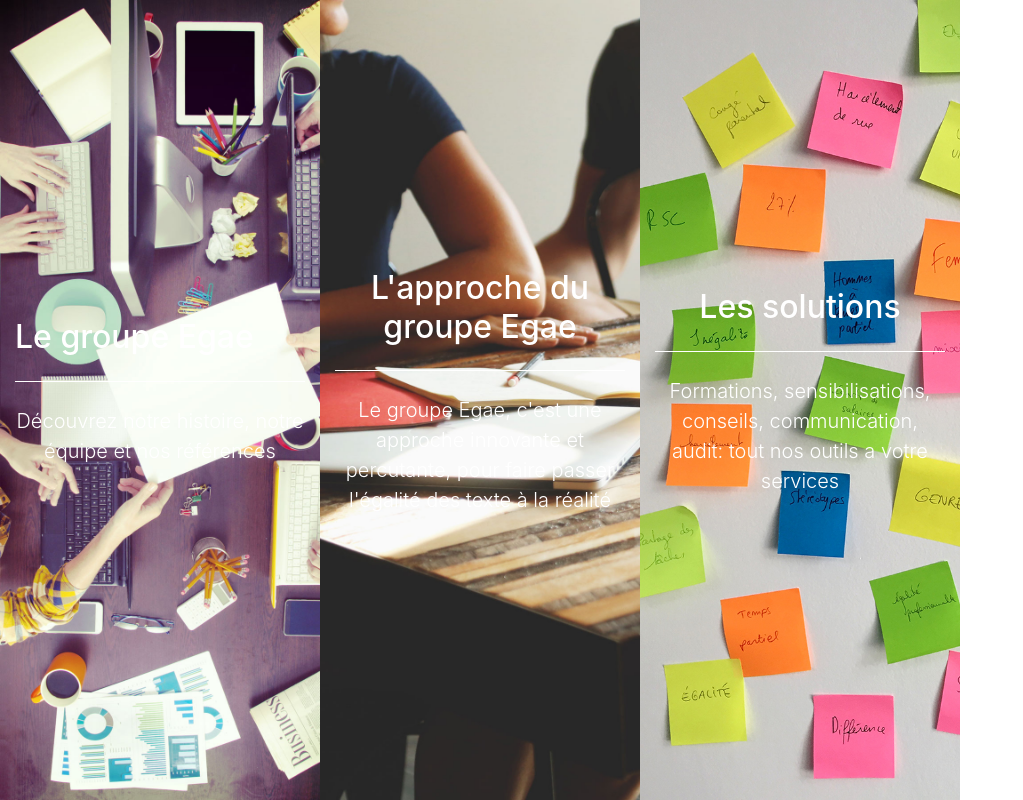
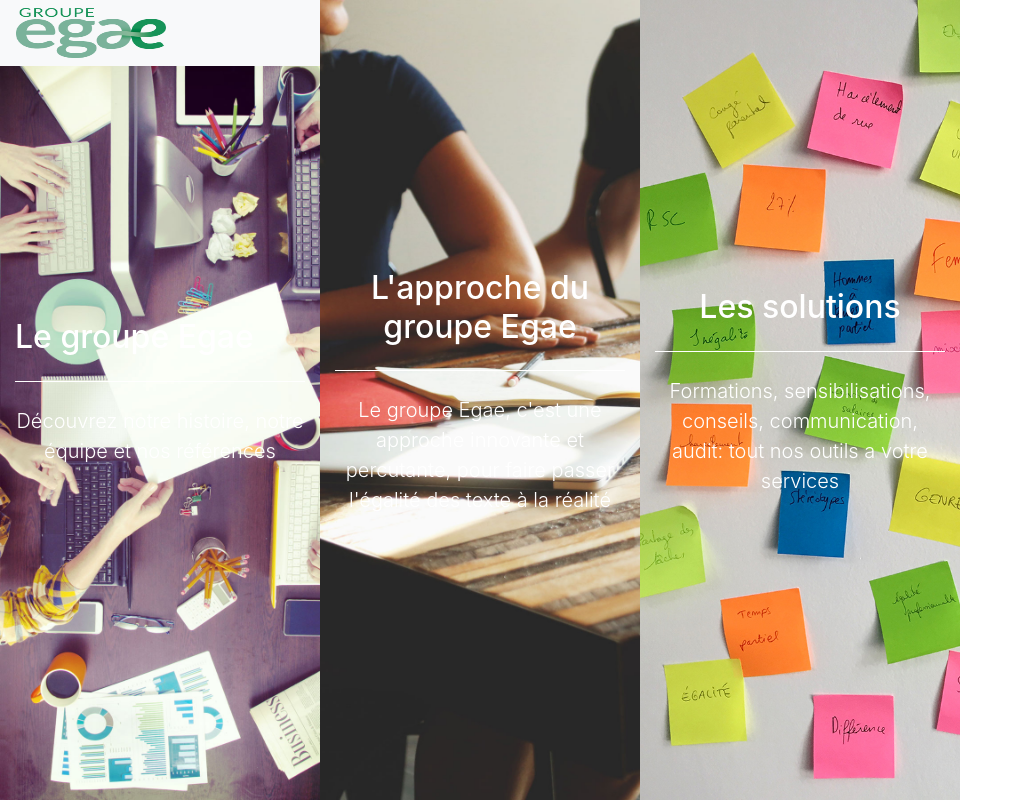
Before and after one commit to AndryRaza/Groupe_Egae, a plain HTML site: page index.html in a window 1280 px wide. Shown: the whole page, without its empty margins (0-1023 px from the left). Drawn offline with nearby package versions, Linux system fonts and the light colour scheme.

Commit message:
Début de navbar

```diff
--- a/index.html
+++ b/index.html
@@ -16,10 +16,31 @@
     <div class="container-fluid">
 
 
+
+
         <div class="row row-cols-lg-4 row-cols-1">
+
+
+
 
             <!-------------Section groupe Egae (Grégory)----------------------->
             <div class="col d-flex flex-column justify-content-center text-white" id="groupe_egae">
+
+                <!-----------------------Navbar ------------------------------>
+
+
+
+                        <div class="navbar bg-light fixed-top w-100">
+                            <img src="img/logo.png" alt="logo" width="150px" height="50px">
+                        </div>
+
+
+
+
+
+
+
+
                 <!-- <div class="col-md-4 menu-entry"></div> -->
                 <div>
                     <h2 class="texte-center"> Le groupe Egae </h2>
@@ -36,7 +57,8 @@
                 <div class="">
                     <h2 class="text-center">L'approche du groupe Egae</h2>
                     <hr class="my-4" style="border-color : white">
-                    <p class="lead text-center">Le groupe Egae, c'est une approche innovante et percutante, pour faire
+                    <p class="lead text-center">Le groupe Egae, c'est une approche innovante et percutante, pour
+                        faire
                         passer
                         l'égalité des texte à la réalité</p>
                 </div>
@@ -54,7 +76,8 @@
                     <h2 class="text-center">Les solutions</h2>
                     <hr class="my-4" style="border-color : white">
 
-                    <p class="lead text-center">Formations, sensibilisations, conseils, communication, audit: tout nos outils a votre services</p>
+                    <p class="lead text-center">Formations, sensibilisations, conseils, communication, audit:
+                        tout nos outils a votre services</p>
 
 
                 </div>
--- a/style.css
+++ b/style.css
@@ -25,3 +25,12 @@ html, body{
     background: url('img/Asite_couv21.jpg');
     background-size: cover;
 }
+
+
+.fixed-top {
+    position: absolute;
+    top: 0;
+    right: 0;
+    left: 0;
+    z-index: $zindex-fixed;
+  }
```
